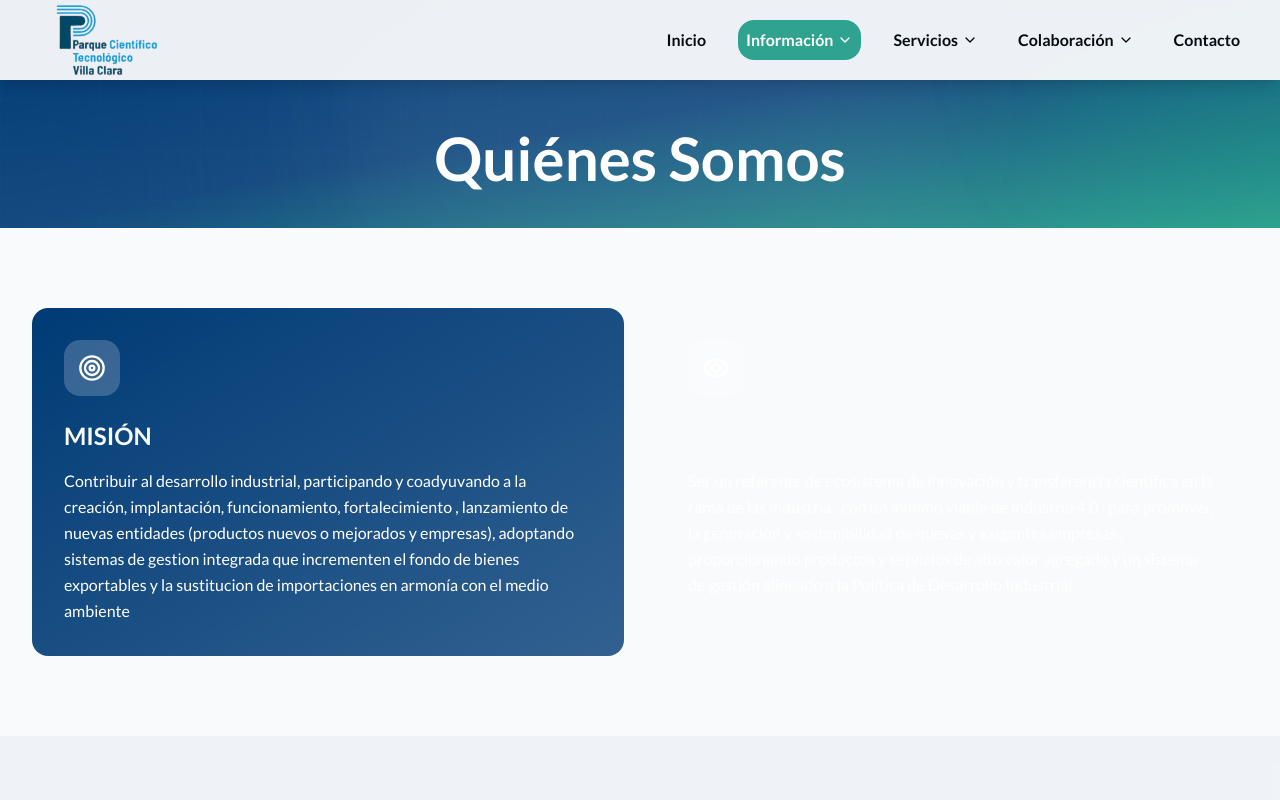
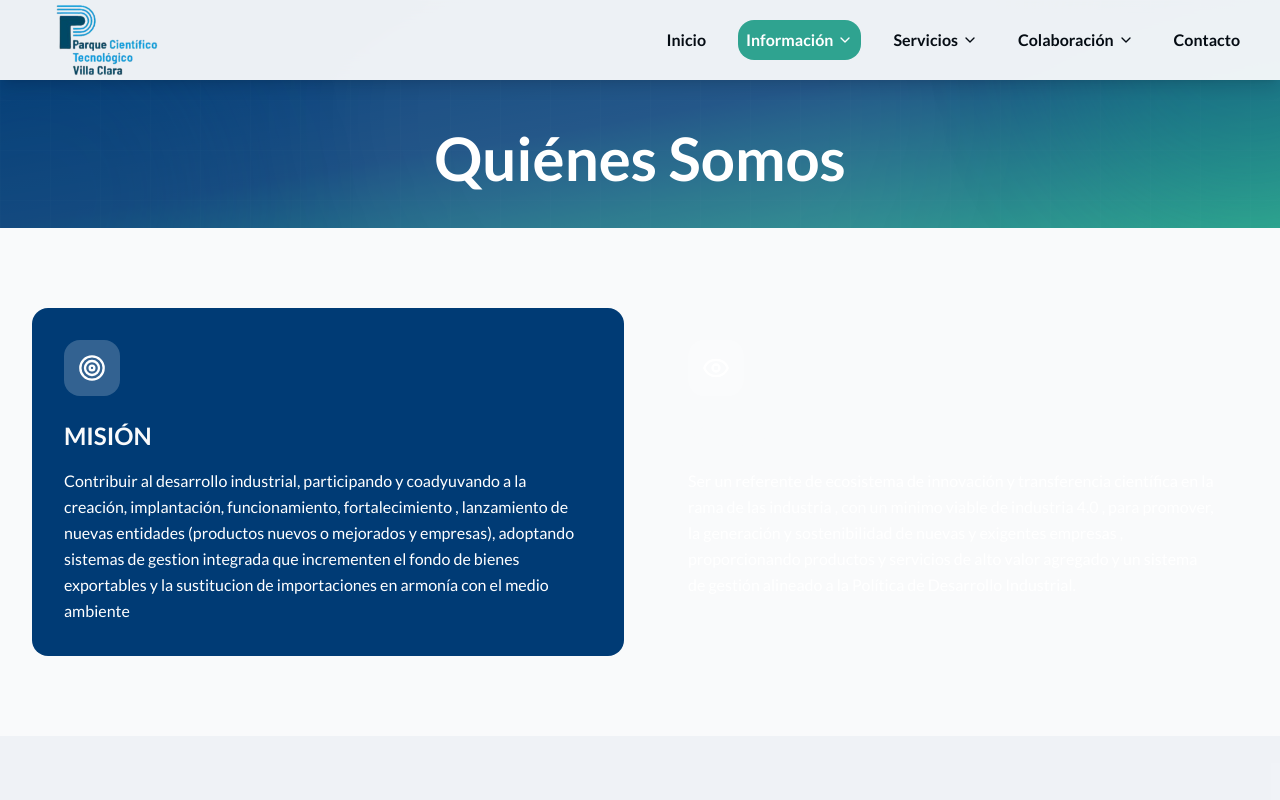
Before and after one commit to ViticoMC/pctvc, a Next.js app: page /quienes-somos in a window 1280 px wide. Shown: the top 800 px of the page. Built offline with nearby package versions, Linux system fonts and the light colour scheme; what @usal/react would draw is missing.

Commit message:
bug en colors

```diff
--- a/src/app/quienes-somos/hero-card.tsx
+++ b/src/app/quienes-somos/hero-card.tsx
@@ -10,12 +10,13 @@ export const HeroCard = ({
   direction,
   icon,
 }: HeroElement) => {
+  console.log(color);
   const Icon = icon
   return (
     <AnimatedContainer
       animation="zoomin"
       direction={direction}
-      className={`bg-linear-to-br from-${color} to-${color}/80 rounded-2xl p-8 `}
+      className={`bg-${color} rounded-2xl p-8 `}
     >
       <div className="w-14 h-14 rounded-xl bg-white/20 flex items-center justify-center mb-6">
         <Icon className="h-7 w-7 text-white" />
```
